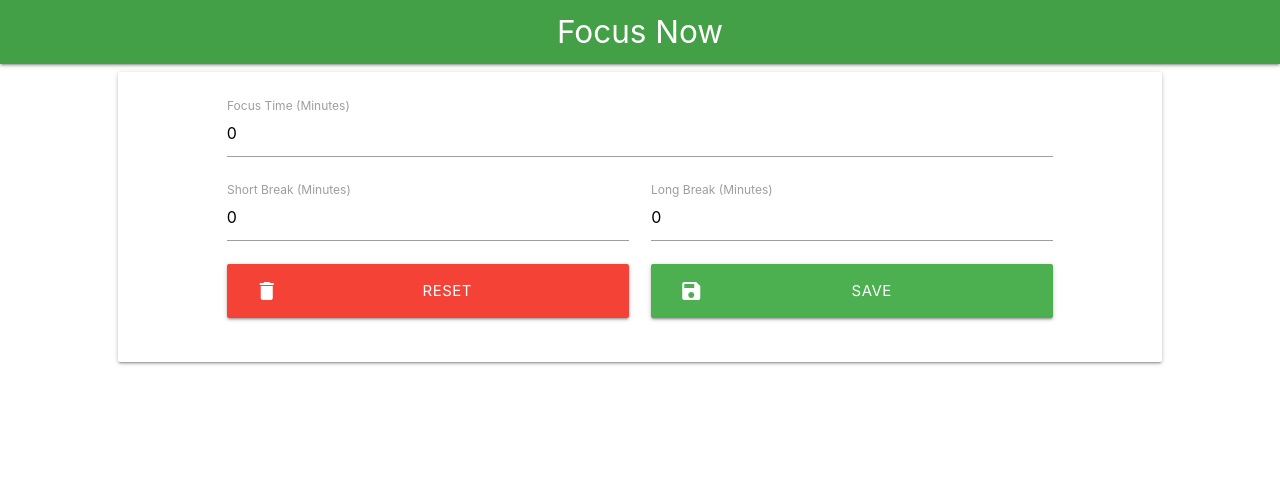
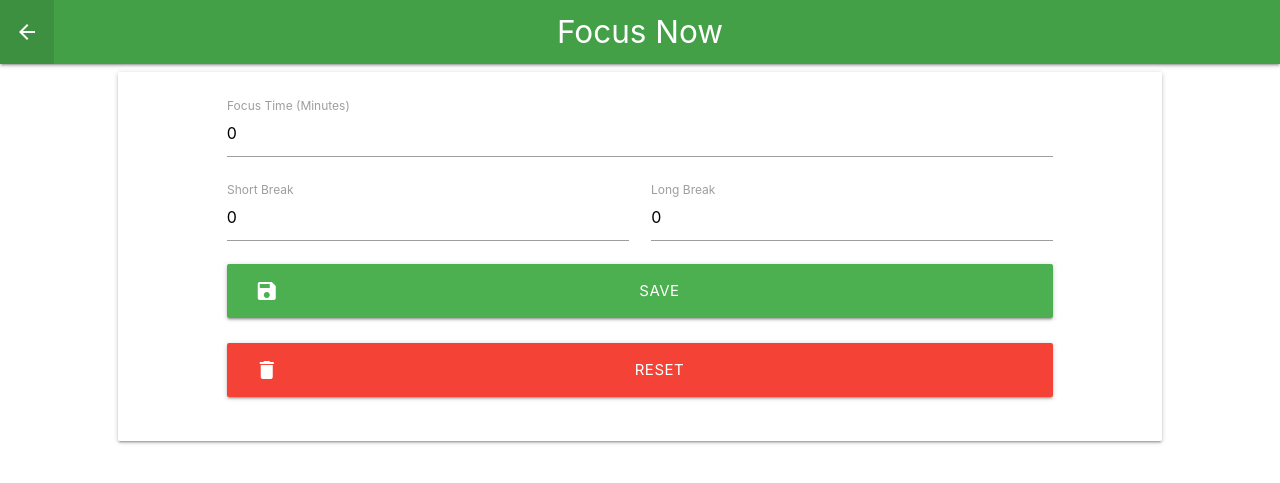
Before and after one commit to hirokihoshida/a6, a Flask app: page /settings in a window 1280 px wide. Shown: the top 483 px of the page. Run offline with Flask 2, Linux system fonts and the light colour scheme.

Commit message:
back button, fixed help modal

```diff
--- a/templates/schedule.html
+++ b/templates/schedule.html
@@ -9,7 +9,7 @@
             <script>
                 var tasks = JSON.parse(localStorage.getItem("tasks"));
                 if (tasks['tasks'].length == 0) {
-                    document.write("<h5 style='text-align: center;'>You currently have no tasks!</h5>")
+                    document.write("<h6 style='text-align: center;'>You currently have no tasks!</h6>")
                 }
                 else {
                     $.each(tasks["tasks"], function (i, item) {
--- a/templates/settings.html
+++ b/templates/settings.html
@@ -17,24 +17,25 @@
                             <script>
                                 document.write("<input value=" + localStorage.getItem("breakShortTime") / 60 + " id='breakShortTime' name='breakShortTime' type='number' min='1' max='20' class='validate' required>");
                             </script>
-                            <label for="breakShortTime">Short Break (Minutes)</label>
+                            <label for="breakShortTime">Short Break</label>
                         </div>
                         <div class="input-field col s5">
                             <script>
                                 document.write("<input value=" + localStorage.getItem("breakLongTime") / 60 + " id='breakLongTime' name='breakLongTime' type='number' min='1' max='59' class='validate' required>");
                             </script>
-                            <label for="breakLongTime">Long Break (Minutes)</label>
+                            <label for="breakLongTime">Long Break</label>
                         </div>
-                        <div class="col s5 offset-s1">
-                            <a class="btn-large waves-effect waves-light red timer-btn" onclick="resetTiming()">Reset
-                                <i class="material-icons left">delete</i>
-                            </a>
-                        </div>
-                        <div class="col s5">
+                        <div class="col s10 offset-s1">
                             <button class="btn-large waves-effect waves-light green timer-btn" type="submit"
                                 name="action">Save
                                 <i class="material-icons left">save</i>
                             </button>
+                        </div>
+                        <div class="col s10 offset-s1">
+                            <a class="btn-large waves-effect waves-light red timer-btn" style="margin-top: 25px;"
+                                onclick="resetTiming()">Reset
+                                <i class="material-icons left">delete</i>
+                            </a>
                         </div>
                     </div>
                 </form>
--- a/templates/template.html
+++ b/templates/template.html
@@ -21,6 +21,11 @@
 <body>
     <nav>
         <div class="nav-wrapper green darken-1">
+            {% if request.path != "/" %}
+            <ul class="left">
+                <li><a href="{{ url_for('home') }}" class="left"><i class="material-icons">arrow_back</i></a></li>
+            </ul>
+            {% endif %}
             <a href="{{ url_for('home') }}" class="brand-logo center">Focus Now</a>
         </div>
     </nav>
```
Also changed, not shown: templates/home.html (+7 -4 lines).
